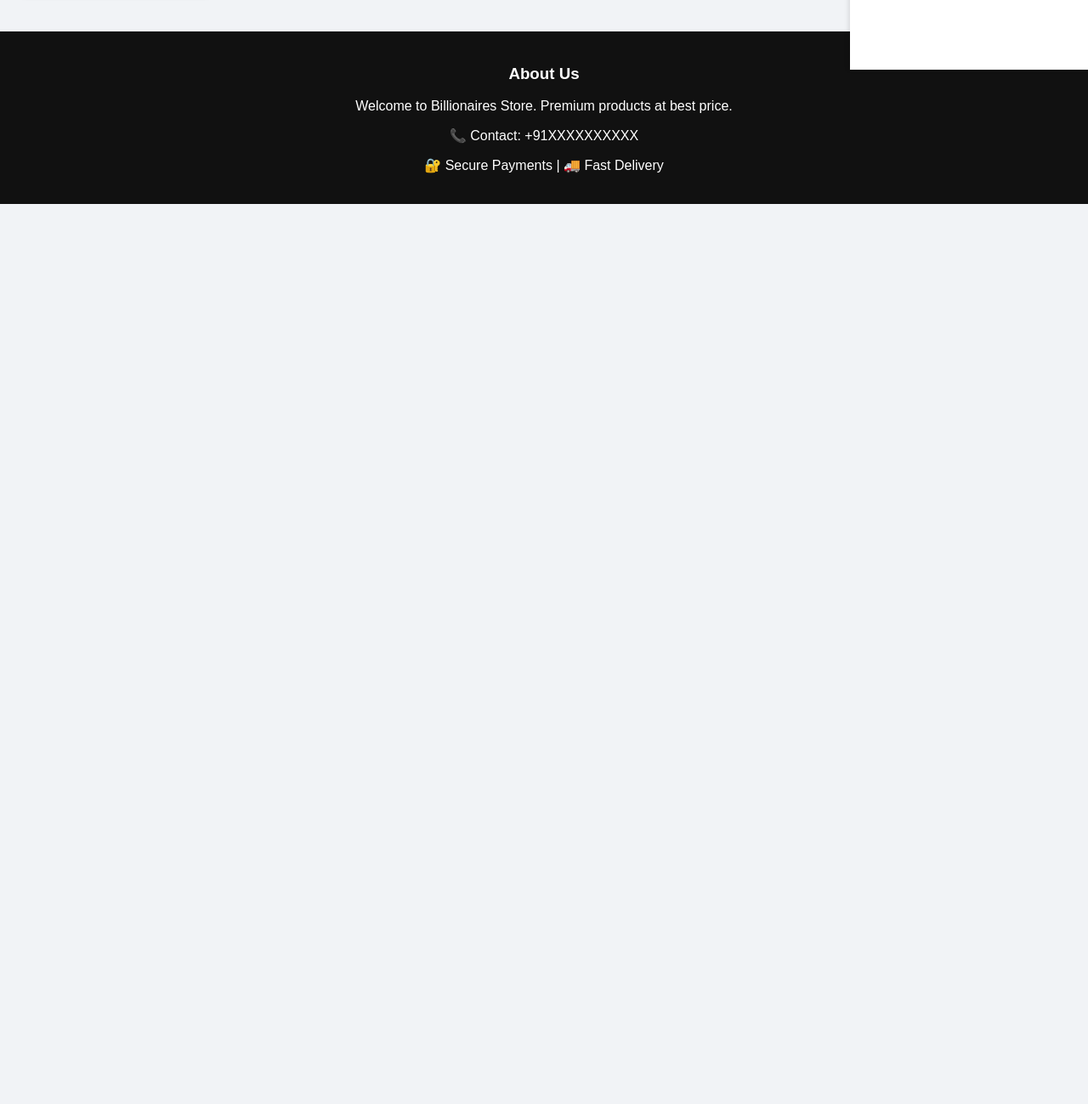
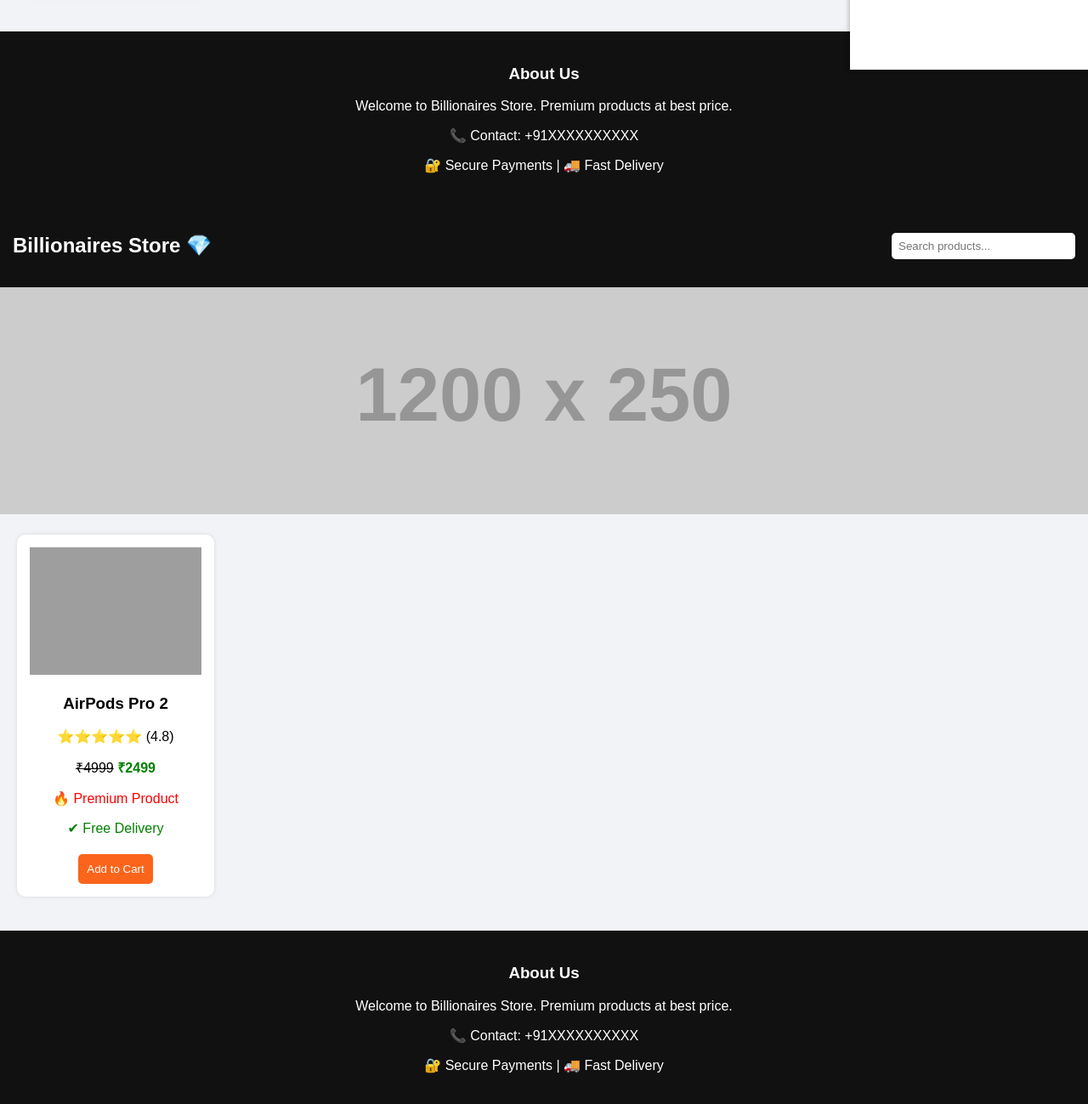
Before and after one commit to billionairesstores/billionaires-store, a plain HTML site: page index.html in a window 1280 px wide. Shown: the part 818-2117 px from the top of the page at 85% size. Before the commit the page ends 1058 px from the top, so only its background shows below. Drawn offline with Linux system fonts and the light colour scheme; grey boxes are pictures that could not be loaded; placeholder pictures from the web are drawn by us.

Commit message:
Update index.html

```diff
--- a/index.html
+++ b/index.html
@@ -163,3 +163,168 @@
 
 </body>
 </html>
+<!DOCTYPE html>
+<html>
+<head>
+  <title>Billionaires Store</title>
+  <meta name="viewport" content="width=device-width, initial-scale=1.0">
+
+  <style>
+    body {
+      margin: 0;
+      font-family: Arial;
+      background: #f1f3f6;
+    }
+
+    header {
+      background: #111;
+      color: white;
+      padding: 15px;
+      display: flex;
+      justify-content: space-between;
+      align-items: center;
+    }
+
+    header input {
+      padding: 8px;
+      width: 200px;
+      border-radius: 5px;
+      border: none;
+    }
+
+    .banner img {
+      width: 100%;
+    }
+
+    .container {
+      display: grid;
+      grid-template-columns: repeat(auto-fill, minmax(200px,1fr));
+      gap: 20px;
+      padding: 20px;
+    }
+
+    .product {
+      background: white;
+      padding: 15px;
+      border-radius: 10px;
+      text-align: center;
+      box-shadow: 0 0 5px rgba(0,0,0,0.1);
+    }
+
+    .product img {
+      width: 100%;
+      height: 150px;
+      object-fit: cover;
+    }
+
+    button {
+      background: #fb641b;
+      color: white;
+      border: none;
+      padding: 10px;
+      cursor: pointer;
+      border-radius: 5px;
+      margin-top: 5px;
+    }
+
+    .price {
+      margin: 10px 0;
+    }
+
+    .cart {
+      position: fixed;
+      right: 0;
+      top: 70px;
+      width: 250px;
+      background: white;
+      padding: 15px;
+      height: 100%;
+      box-shadow: -2px 0 5px rgba(0,0,0,0.1);
+      overflow-y: auto;
+    }
+
+    footer {
+      background: #111;
+      color: white;
+      text-align: center;
+      padding: 20px;
+      margin-top: 20px;
+    }
+  </style>
+</head>
+
+<body>
+
+<header>
+  <h2>Billionaires Store 💎</h2>
+  <input placeholder="Search products...">
+</header>
+
+<div class="banner">
+  <img src="https://via.placeholder.com/1200x250">
+</div>
+
+<div class="container">
+
+  <!-- AIRPODS PRODUCT -->
+  <div class="product">
+    <img src="https://m.media-amazon.com/images/I/21+6ulgbtLL.jpg">
+    <h3>AirPods Pro 2</h3>
+
+    <p>⭐⭐⭐⭐⭐ (4.8)</p>
+
+    <p class="price">
+      <strike>₹4999</strike>
+      <b style="color:green;">₹2499</b>
+    </p>
+
+    <p style="color:red;">🔥 Premium Product</p>
+    <p style="color:green;">✔ Free Delivery</p>
+
+    <button onclick="addToCart('AirPods Pro 2',2499)">
+      Add to Cart
+    </button>
+  </div>
+
+</div>
+
+<div class="cart">
+  <h3>Cart 🛒</h3>
+  <ul id="cartItems"></ul>
+  <h4>Total: ₹<span id="total">0</span></h4>
+  <button onclick="order()">Place Order</button>
+</div>
+
+<footer>
+  <h3>About Us</h3>
+  <p>Welcome to Billionaires Store. Premium products at best price.</p>
+  <p>📞 Contact: +91XXXXXXXXXX</p>
+  <p>🔐 Secure Payments | 🚚 Fast Delivery</p>
+</footer>
+
+<script>
+let cart = [];
+let total = 0;
+
+function addToCart(name, price){
+  cart.push(name + " ₹" + price);
+  total += price;
+
+  let li = document.createElement("li");
+  li.innerText = name + " ₹" + price;
+  document.getElementById("cartItems").appendChild(li);
+
+  document.getElementById("total").innerText = total;
+}
+
+function order(){
+  let msg = "🛒 Order:%0A";
+  cart.forEach(i => msg += i + "%0A");
+  msg += "%0ATotal: ₹" + total;
+
+  window.open("https://wa.me/91XXXXXXXXXX?text=" + msg);
+}
+</script>
+
+</body>
+</html>
```
